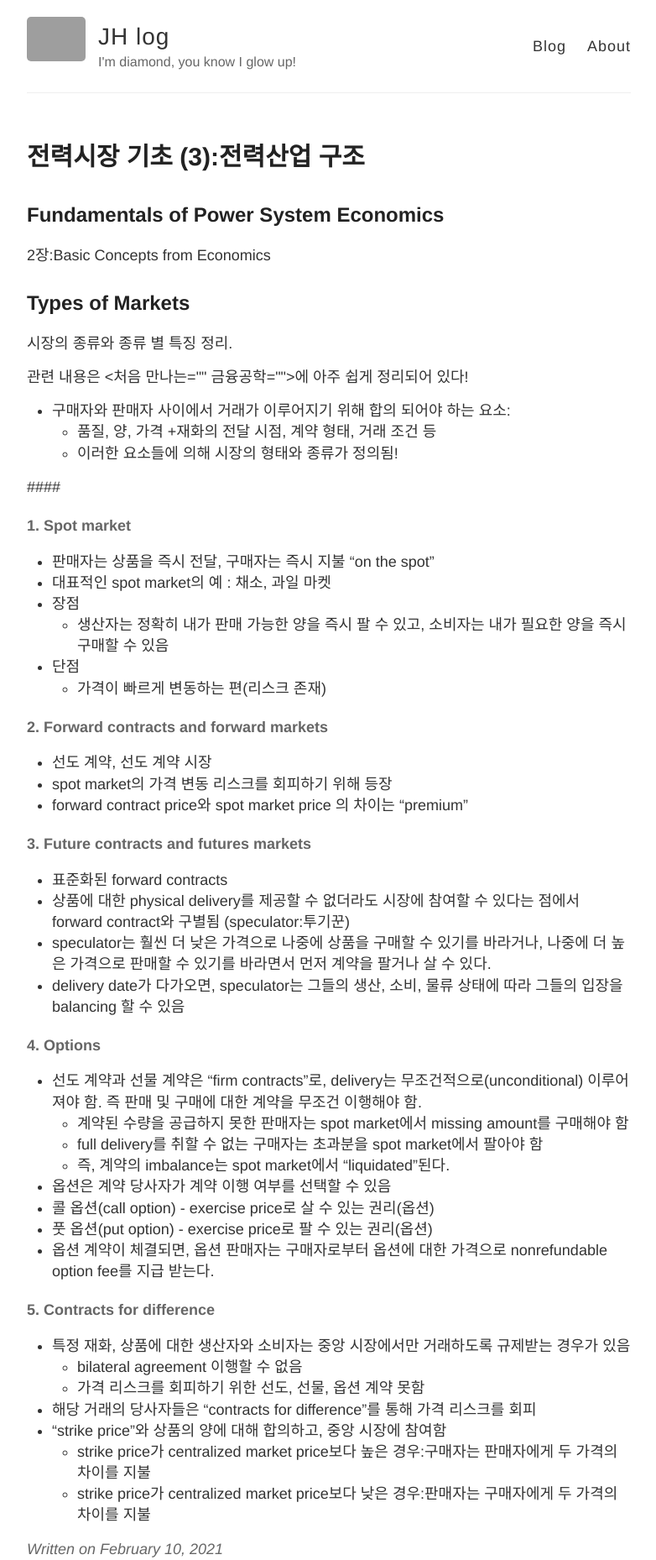
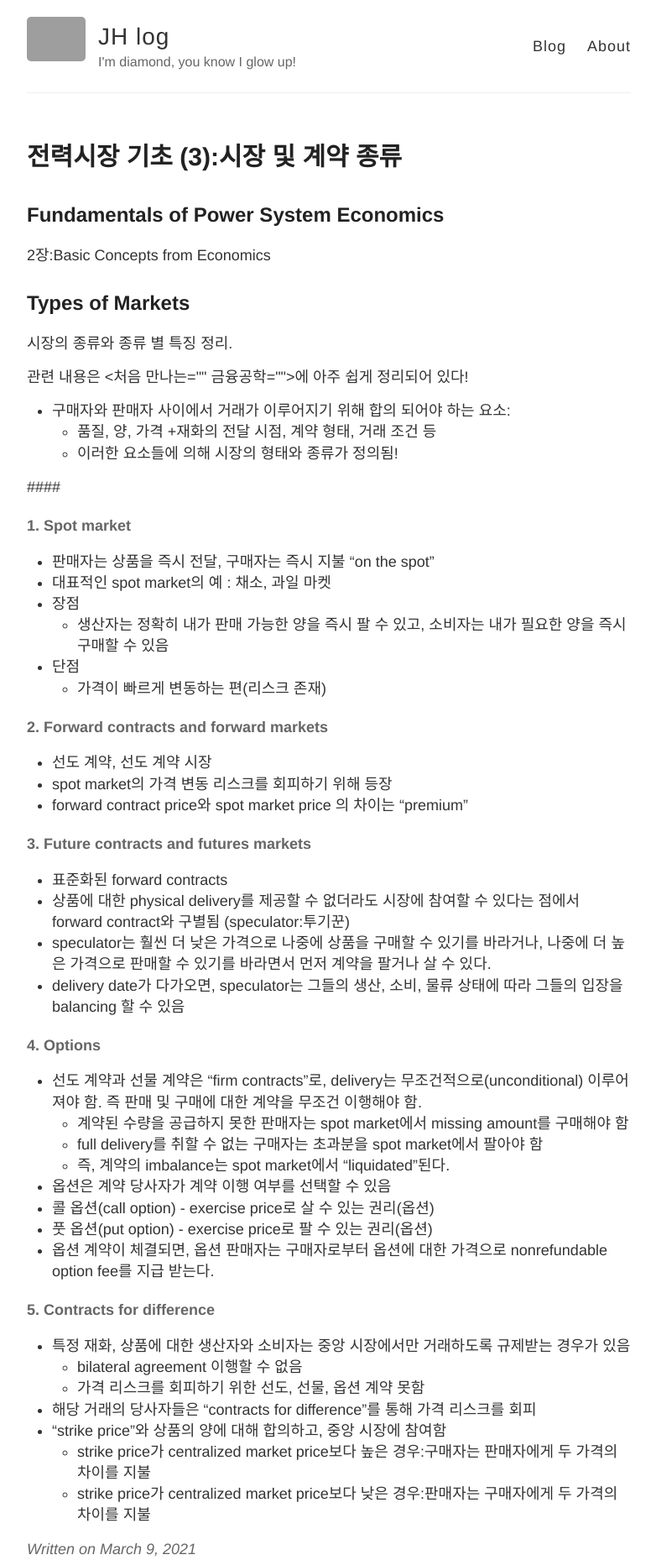
Before and after one commit to jihooson/jihooson.github.io, a Jekyll site: the page built from _posts/2021-02-10-전력시장-기초 (4).md, in a window 1280 px wide. Shown: the whole page at 84% size, without its empty margins (248-1030 px from the left). Built offline with Jekyll 4.4.1, drawn with Linux system fonts in a browser that asks for light colours; grey boxes are pictures that could not be loaded.

Commit message:
포스팅 : 제목 수정

```diff
--- a/_posts/2021-02-10-전력시장-기초 (4).md
+++ b/_posts/2021-02-10-전력시장-기초 (4).md
@@ -1,7 +1,7 @@
 ---
 layout: post
-title: "전력시장 기초 (3):전력산업 구조"
-date: '2021-02-10 21:00'
+title: "전력시장 기초 (3):시장 및 계약 종류"
+date: '2021-03-09 21:00'
 author: Jihoo Son
 ---
 
```
Also changed, not shown: _posts/2021-02-01-전력시장-기초 (1).md (+1 -1 lines), _posts/2021-02-10-전력시장-기초 (3).md (+1 -1 lines).
